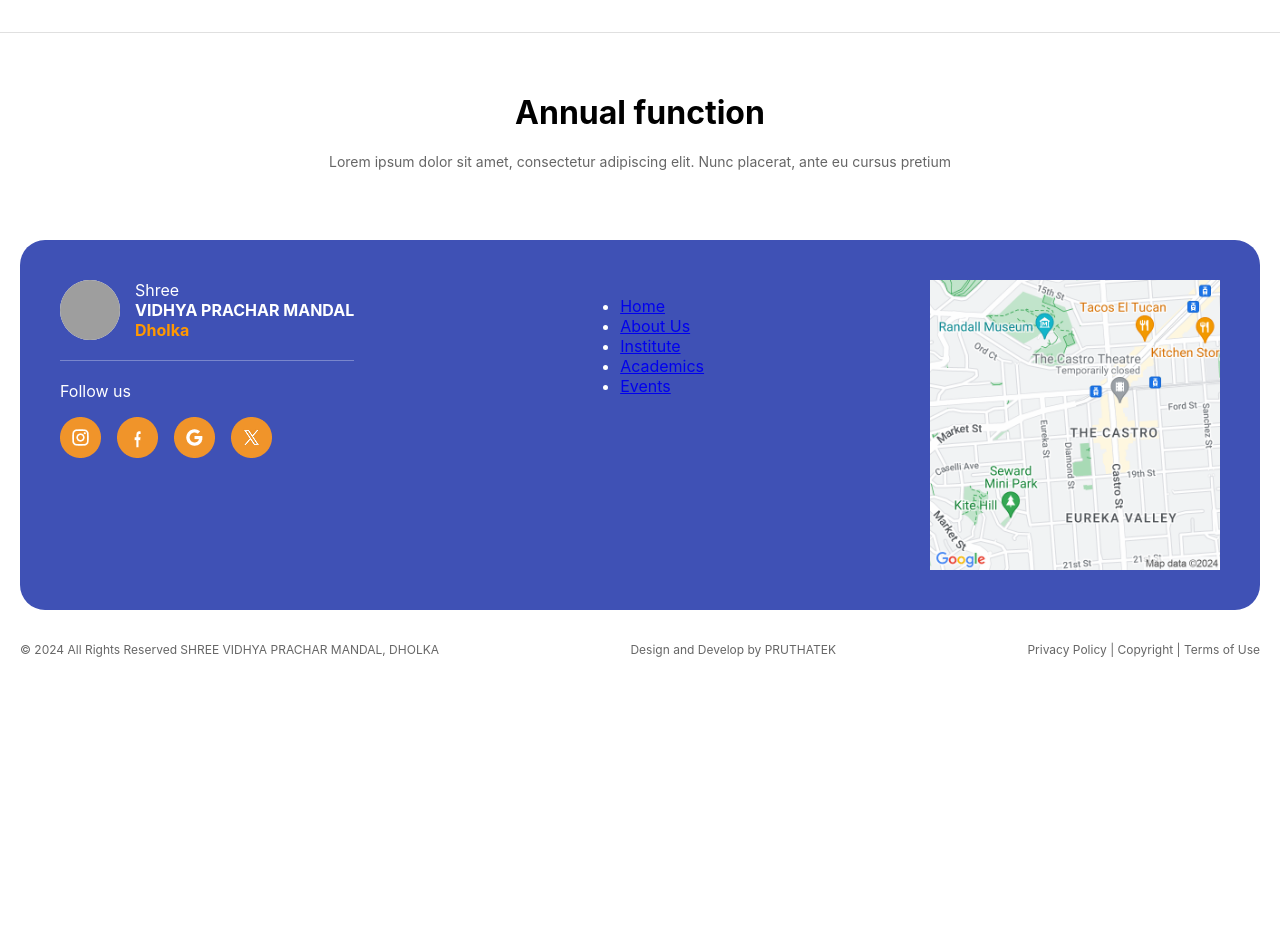
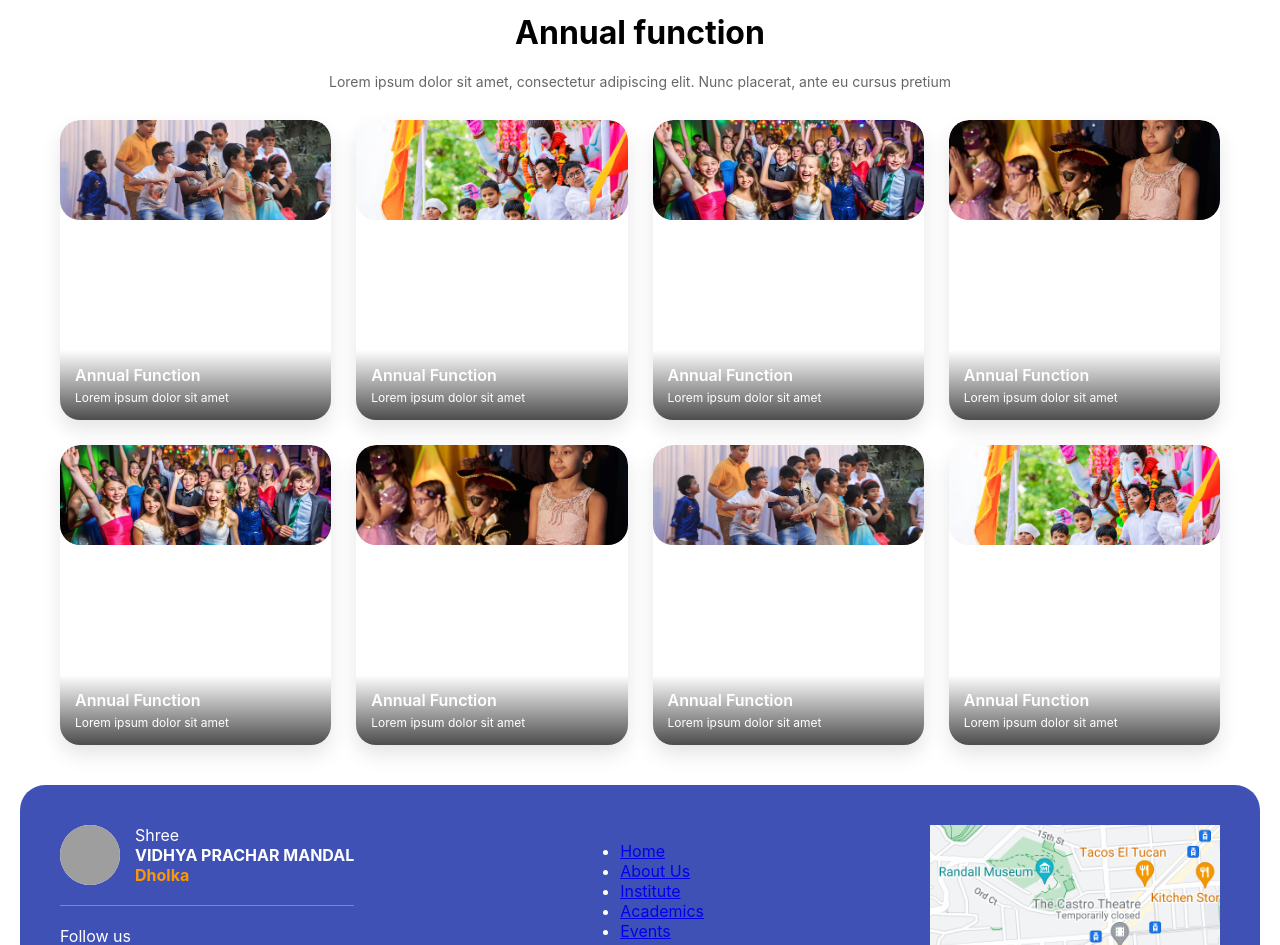
Before and after one commit to ayushisoni2107-del/shree_vidya_mandir, a React (Create React App) app: page /Events in a window 1280 px wide. Shown: the part 1140-2085 px from the top of the page. Before the commit the page ends 1849 px from the top, so only its background shows below. Built offline with nearby package versions, Linux system fonts and the light colour scheme; grey boxes are pictures that could not be loaded.

Commit message:
annual file updated

```diff
--- a/src/Events/Annual.css
+++ b/src/Events/Annual.css
@@ -4,3 +4,57 @@
   background-color: #e0e0e0;
   margin: 60px 0;
 }
+/* Image */
+.event-card img {
+  width: 100%;
+  height: 100%;
+  object-fit: cover;
+  display: block;
+}
+.events-grid {
+  display: grid;
+  grid-template-columns: repeat(4, 1fr);
+  gap: 25px;
+  padding: 0 60px;
+}
+
+/* Wrapper */
+.event-card {
+  position: relative;
+  height: 300px;
+  border-radius: 20px;
+  overflow: hidden;
+}
+
+.events-grid img {
+  width: 100%;
+  height: 100px;
+  border-radius: 20px;
+  object-fit: cover;
+}
+
+/* Overlay text */
+.overlay-text {
+  position: absolute;
+  bottom: 0;
+  left: 0;
+  width: 100%;
+  padding: 15px;
+  color: white;
+  background: linear-gradient(
+    to top,
+    rgba(0, 0, 0, 0.7),
+    rgba(0, 0, 0, 0)
+  );
+}
+
+.overlay-text h4 {
+  margin: 0;
+  font-size: 16px;
+  font-weight: 600;
+}
+
+.overlay-text p {
+  margin: 5px 0 0;
+  font-size: 12px;
+}
--- a/src/Events/Annual.jsx
+++ b/src/Events/Annual.jsx
@@ -11,6 +11,72 @@ function Annual(){
             Lorem ipsum dolor sit amet, consectetur adipiscing elit. Nunc placerat, ante eu cursus pretium
         </p>
       </div>
+  <div className="events-grid">
+  <div className="event-card">
+    <img src="event4.png" />
+    <div className="overlay-text">
+      <h4>Annual Function</h4>
+      <p>Lorem ipsum dolor sit amet</p>
+    </div>
+  </div>
+
+  <div className="event-card">
+    <img src="event2.png" />
+    <div className="overlay-text">
+      <h4>Annual Function</h4>
+      <p>Lorem ipsum dolor sit amet</p>
+    </div>
+  </div>
+
+  <div className="event-card">
+    <img src="event1.png" />
+    <div className="overlay-text">
+      <h4>Annual Function</h4>
+      <p>Lorem ipsum dolor sit amet</p>
+    </div>
+  </div>
+
+  <div className="event-card">
+    <img src="event3.png" />
+    <div className="overlay-text">
+      <h4>Annual Function</h4>
+      <p>Lorem ipsum dolor sit amet</p>
+    </div>
+  </div>
+
+  <div className="event-card">
+    <img src="event1.png" />
+    <div className="overlay-text">
+      <h4>Annual Function</h4>
+      <p>Lorem ipsum dolor sit amet</p>
+    </div>
+  </div>
+
+  <div className="event-card">
+    <img src="event3.png" />
+    <div className="overlay-text">
+      <h4>Annual Function</h4>
+      <p>Lorem ipsum dolor sit amet</p>
+    </div>
+  </div>
+
+  <div className="event-card">
+    <img src="event4.png" />
+    <div className="overlay-text">
+      <h4>Annual Function</h4>
+      <p>Lorem ipsum dolor sit amet</p>
+    </div>
+  </div>
+
+  <div className="event-card">
+    <img src="event2.png" />
+    <div className="overlay-text">
+      <h4>Annual Function</h4>
+      <p>Lorem ipsum dolor sit amet</p>
+    </div>
+  </div>
+</div>
+
         </>
     );
 }
```
